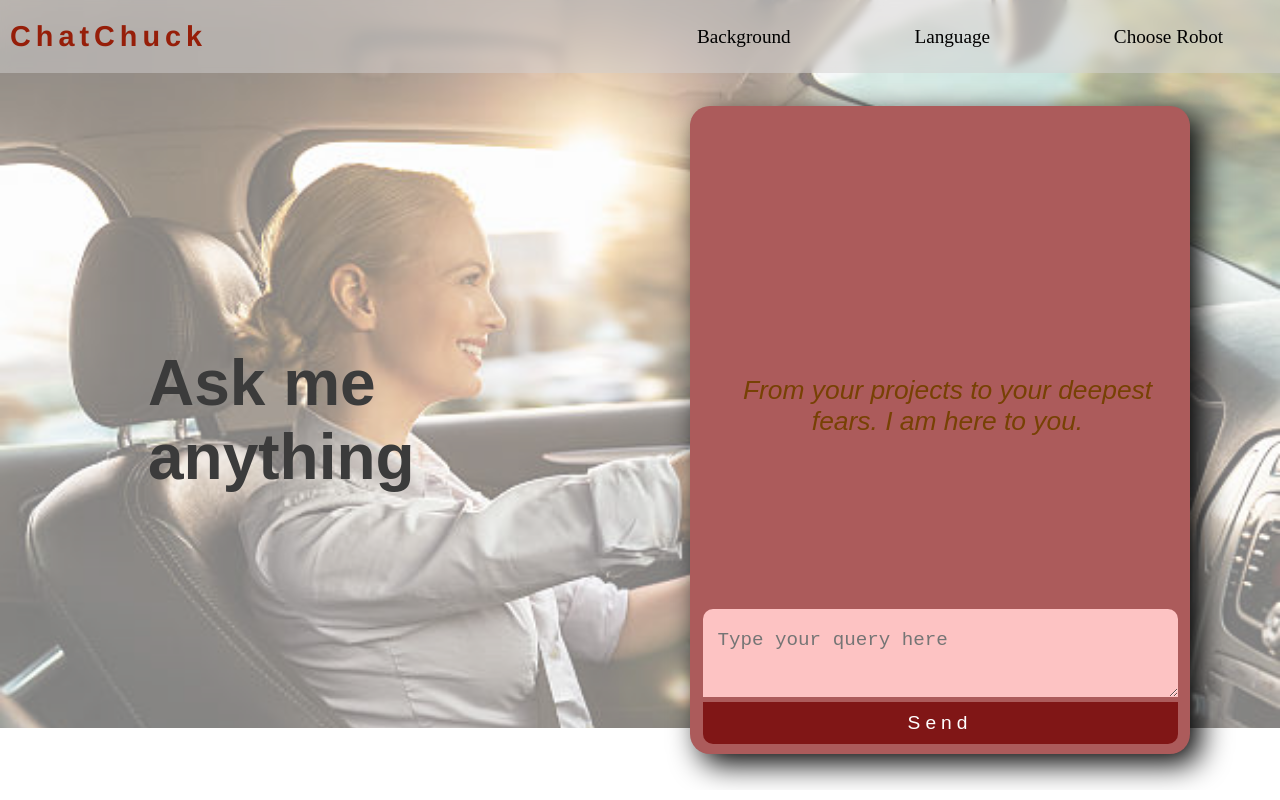
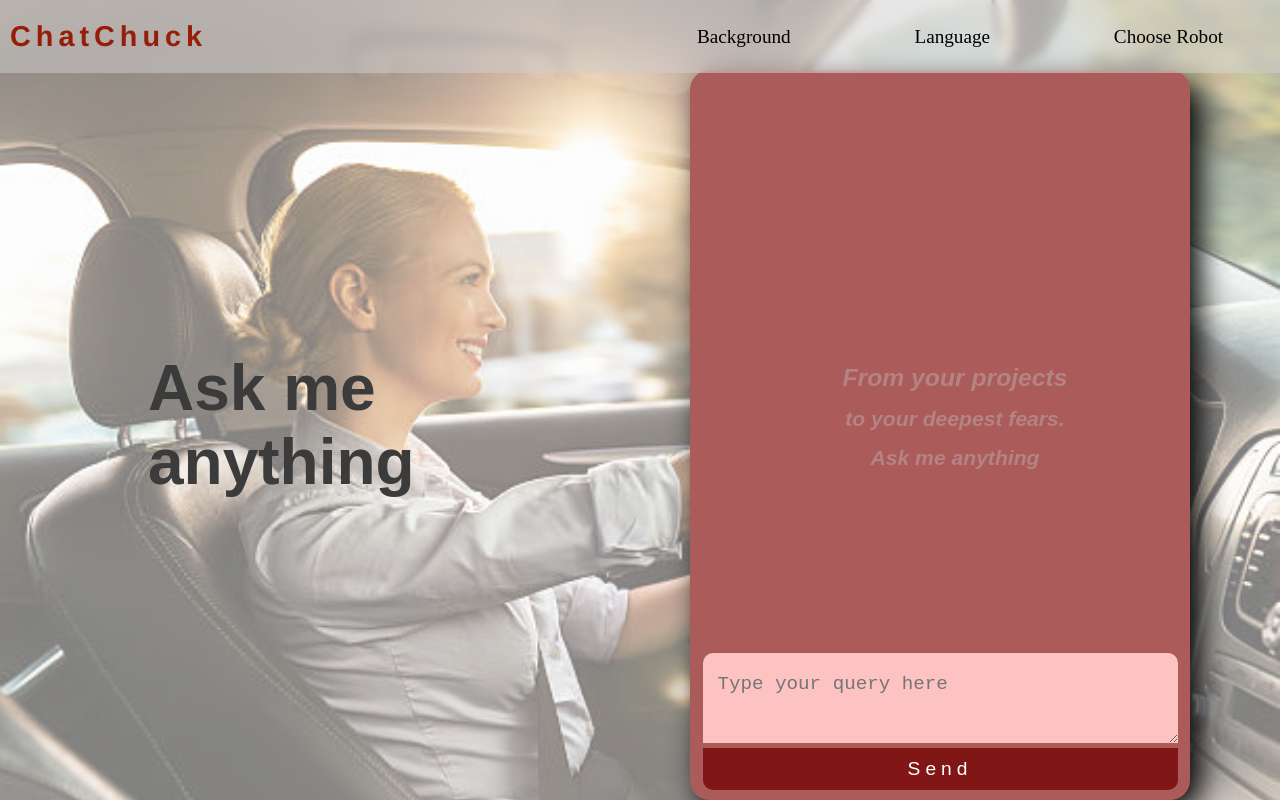
Before and after one commit to EzeaniChucks/chatChuck, a Next.js app: page / in a window 1280 px wide. Built offline with nearby package versions, Linux system fonts and the light colour scheme.

Commit message:
body ui improvement

```diff
--- a/src/pages/index.tsx
+++ b/src/pages/index.tsx
@@ -81,8 +81,9 @@ export default function Home() {
                 if (chats.length === 1) {
                   return (
                     <div key={chat.id} className={styles.nullChat}>
-                      From your projects to your deepest fears. I am here to
-                      you.
+                      <h3>From your projects</h3>
+                      <h4>to your deepest fears.</h4>
+                      <h4>Ask me anything</h4>
                     </div>
                   );
                 }
--- a/src/styles/custom.module.css
+++ b/src/styles/custom.module.css
@@ -2,7 +2,7 @@
     display: flex;
     align-items: center;
     position: fixed;
-    width: 100%;
+    width: 100vw;
     top: 0px;
     backdrop-filter:blur(5px);
     padding: 20px 0;
@@ -33,8 +33,8 @@
 }
 .main{
     position: relative;
-    width: 100%;
-    height: 100%;
+    width: 100vw;
+    height: 100vh;
     padding-top: 70px;
     min-height: 700px;
     display: grid;
@@ -46,11 +46,11 @@
     position: absolute;
     top: 0;
     left: 0;
-    width: 100%;
+    width: 100vw;
     opacity: 0.5;
     background-image: url('../../public/images/driver.jpg');
-    min-height: 91vh;
-    /* height: 100%; */
+    /* min-height: 91vh; */
+    height: 100vh;
     background-repeat: no-repeat;
     background-size: cover;
     background-position: 50% 0;
@@ -79,9 +79,8 @@
     position: relative;
     align-items: center;
     justify-content: center;
-    height: 90vh;
-    min-height: 400px;
-    overflow: hidden;
+    height: 100%;
+    margin-bottom: 30px;
     width: 600px;
     z-index: 1;
 }
@@ -91,7 +90,7 @@
     position: relative;
     flex-direction: column;
     align-items: center;
-    height: 90%;
+    height: 100%;
     min-height: 600px;
     border-radius: 20px;
     background-color: rgb(172, 91, 91);
@@ -113,12 +112,16 @@
 }
 .nullChat{
     position: absolute;
+    display: flex;
+    align-items: center;
+    justify-content: center;
+    flex-direction: column;
+    gap: 15px;
+    width: 100%;
     top: 50%;
-    color: rgb(119, 65, 4);
+    color: rgba(192, 192, 191, 0.397);
     font-style: italic;
-    font-size: 1.5em;
-    margin: 15px;
-    text-align: center;
+    font-size: 1.2em;
 }
 .chatRight{
     align-self: flex-end;
@@ -233,11 +236,12 @@
     }
     .chatDiv{
         width: 400px;
-        margin-top: -20px;
-        height: 700px;
+        margin-top: -10px;
+        height: 100%;
     }
     .chatBox{
         width: 300px;
+        border-radius: 20px;
     }
     .chat{
         width: 300px;
--- a/src/styles/globals.css
+++ b/src/styles/globals.css
@@ -82,6 +82,7 @@
 html,
 body {
   max-width: 100vw;
+  height: 100vh;
   /* overflow-x: hidden; */
 }
 
```
